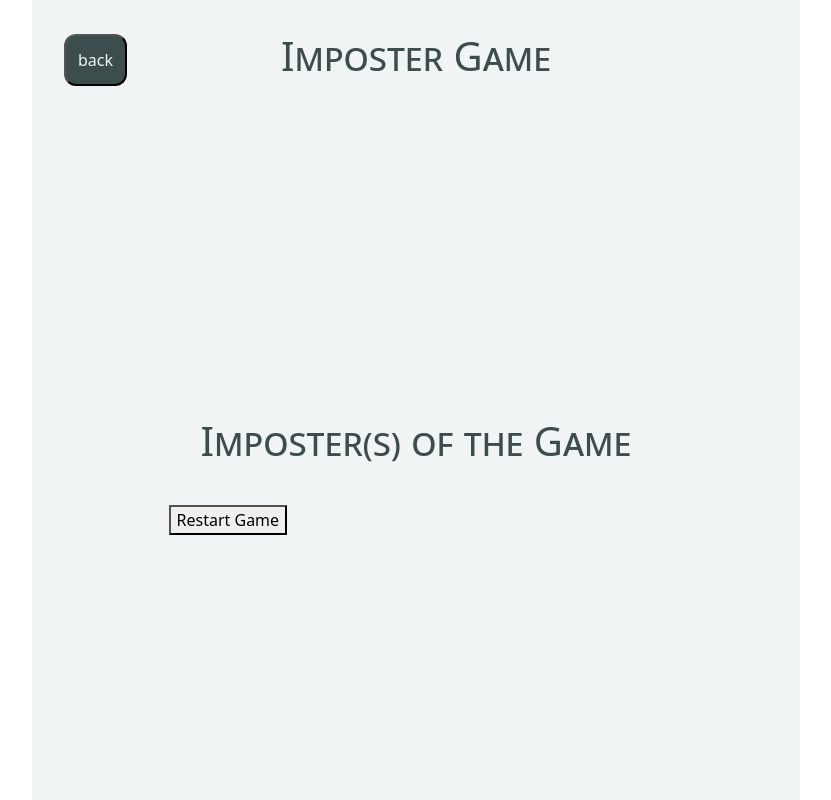
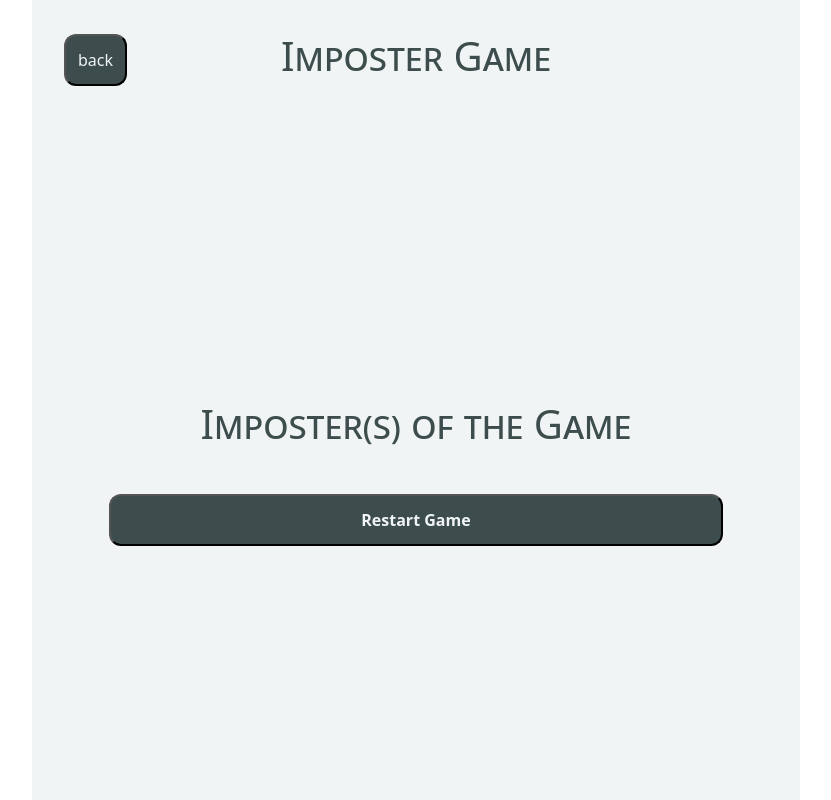
Before and after one commit to KRM-Momand/imposter, a React (Vite) app: page /timer in a window 1280 px wide. Shown: the whole page, without its empty margins (224-1055 px from the left). Built offline with nearby package versions, Linux system fonts and the light colour scheme.

Commit message:
Font coloring

```diff
--- a/src/components/SetTimer.jsx
+++ b/src/components/SetTimer.jsx
@@ -14,11 +14,14 @@ function SetTimer() {
     }
 
   return (
-    <section>
+    <section className='setTimer'>
         <h1>Set Timer</h1>
-        <span> 1 min</span>
-        <input type='range' min='1' max='60' value={state.timer} onChange={handleTime} />
-        <span> 60 min</span>
+        <div>
+
+            <span> 1 min</span>
+                <input type='range' min='1' max='60' value={state.timer} onChange={handleTime} />
+            <span> 60 min</span>
+        </div>
         <h3>{state.timer} minute{state.timer > 1 ? 's' : ''}</h3>
 
     </section>
--- a/src/components/Timer.jsx
+++ b/src/components/Timer.jsx
@@ -1,6 +1,7 @@
 import React, { useContext, useEffect, useState } from 'react'
 import { PlayerContext } from '../contexts/playersContext';
 import { Navigate, useNavigate } from 'react-router-dom';
+import '../styles/timer.scss';
 
 function Timer() {
   const {state } = useContext(PlayerContext);
@@ -32,7 +33,7 @@ function Timer() {
   }
 
   return (
-    <section>
+    <section className='timer'>
 
         {toShow ? (
 
--- a/src/styles/addPlayer.scss
+++ b/src/styles/addPlayer.scss
@@ -30,6 +30,8 @@
 
     .players-list {
         padding-top: 12px;
+        font-weight: bold;
+        color: $primary-color;
 
     }
 
@@ -48,6 +50,10 @@
     }
 
 
-
+    small {
+        font-weight: bold;
+        color: $primary-color;
+        padding-top: 10%;
+    }
 
 }
--- a/src/styles/timer.scss
+++ b/src/styles/timer.scss
@@ -0,0 +1,46 @@
+@use 'variables' as *;
+@use 'mixin' as *;
+.setTimer {
+    width: 100%;
+    display: flex;
+    flex-direction: column;
+    justify-content: center;
+    align-items: center;
+    color: $primary-color;
+
+    div {
+        width: 70%;
+        display: flex;
+        justify-content: space-between;
+        align-items: center;
+
+        input {
+            width: 70%;
+        }
+        span {
+            font-weight: bold;
+        }
+    }
+    h3 {
+        padding-top: 5%;
+    }
+}
+
+.timer {
+    display: flex;
+    flex-direction: column;
+    justify-content: center;
+    align-items: center;
+    width: 80%;
+    ul li {
+        color: $primary-color;
+        font-weight: bold;
+        list-style-type: none;
+    }
+
+    button {
+        width: 100%;
+        font-weight: bold;
+        @include button-styles;
+    }
+}
```
